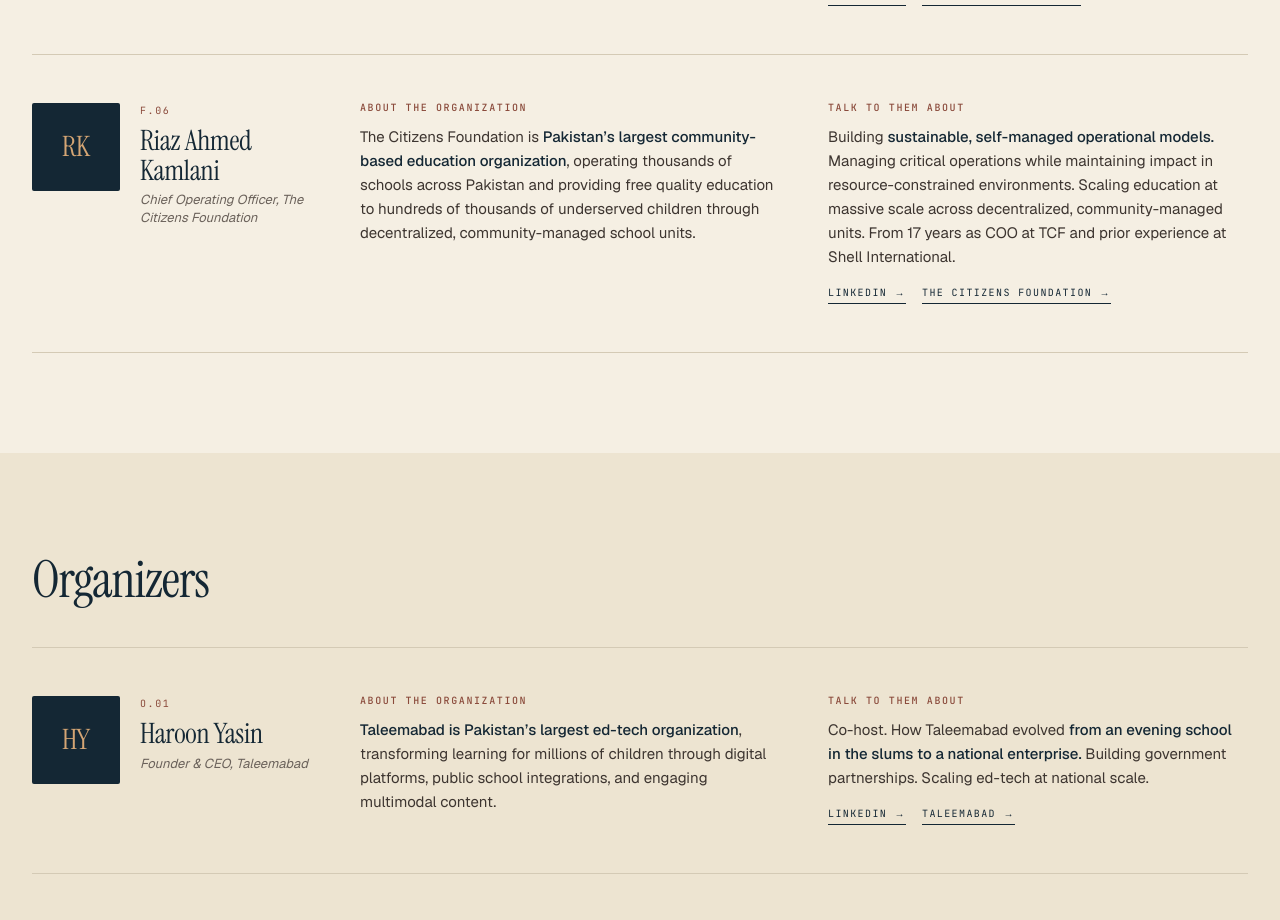
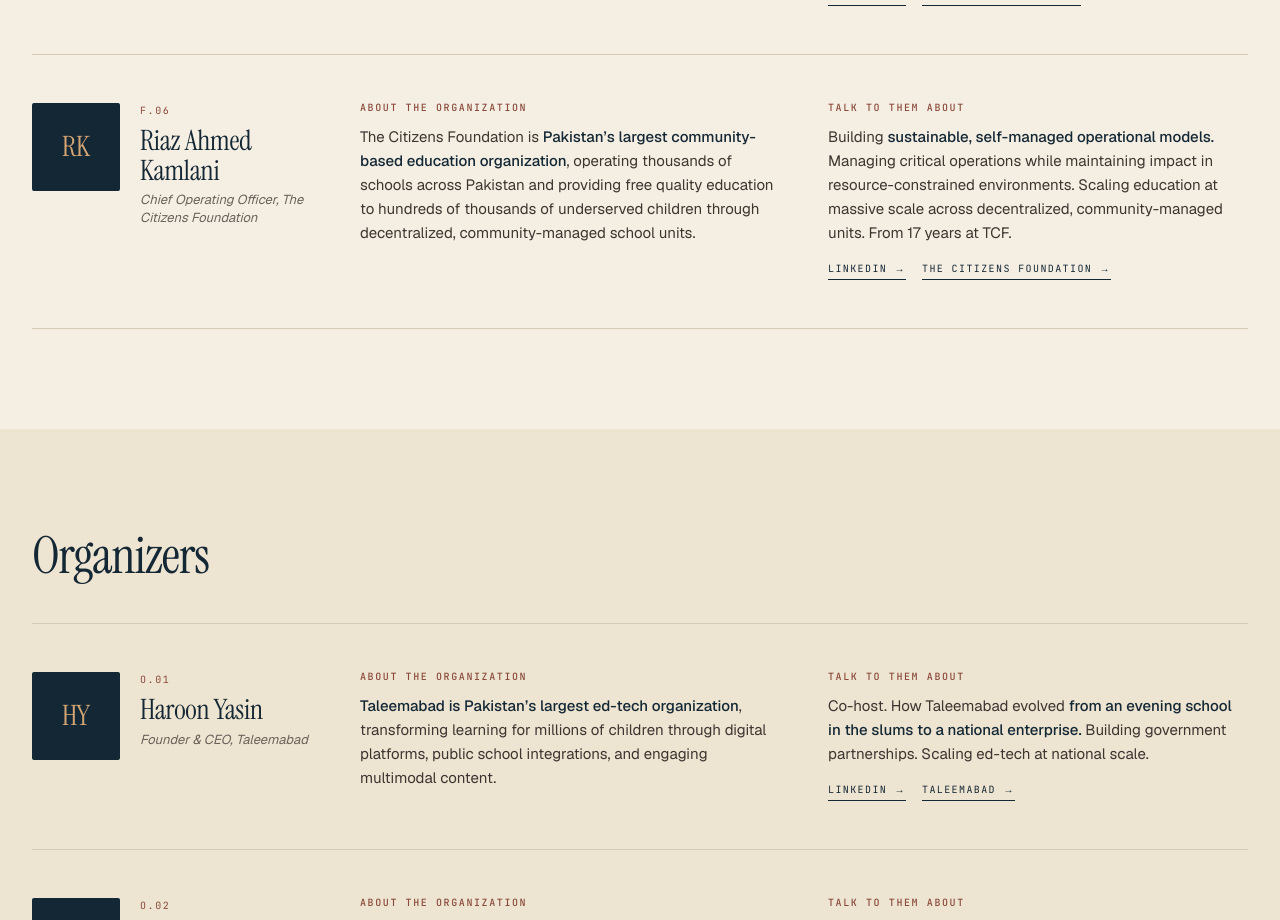
Before and after one commit to usmanjaved-droid/summit-fellowship-website, a Next.js app: page /faculty in a window 1280 px wide. Shown: the part 1924-2844 px from the top of the page. Built offline with nearby package versions, Linux system fonts and the light colour scheme.

Commit message:
fix: update Riaz Kamlani background to reflect various roles over 17 years
Changed from 'From 17 years as COO at TCF' to 'From 17 years at TCF' since he has held various roles throughout his tenure, not just COO.

```diff
--- a/app/faculty/page.tsx
+++ b/app/faculty/page.tsx
@@ -48,7 +48,7 @@ const FACULTY: Person[] = [
   {
     init: 'RK', num: 'F.06', name: 'Riaz Ahmed Kamlani', role: 'Chief Operating Officer, The Citizens Foundation',
     org: <>The Citizens Foundation is <strong>Pakistan&rsquo;s largest community-based education organization</strong>, operating thousands of schools across Pakistan and providing free quality education to hundreds of thousands of underserved children through decentralized, community-managed school units.</>,
-    relevance: <>Building <strong>sustainable, self-managed operational models.</strong> Managing critical operations while maintaining impact in resource-constrained environments. Scaling education at massive scale across decentralized, community-managed units. From 17 years as COO at TCF and prior experience at Shell International.</>,
+    relevance: <>Building <strong>sustainable, self-managed operational models.</strong> Managing critical operations while maintaining impact in resource-constrained environments. Scaling education at massive scale across decentralized, community-managed units. From 17 years at TCF.</>,
     links: [{ label: 'LinkedIn →', href: 'https://www.linkedin.com/in/riaz-ahmed-kamlani-38b1a04/' }, { label: 'The Citizens Foundation →', href: 'https://www.tcf.org.pk/' }],
   },
 ];
```
